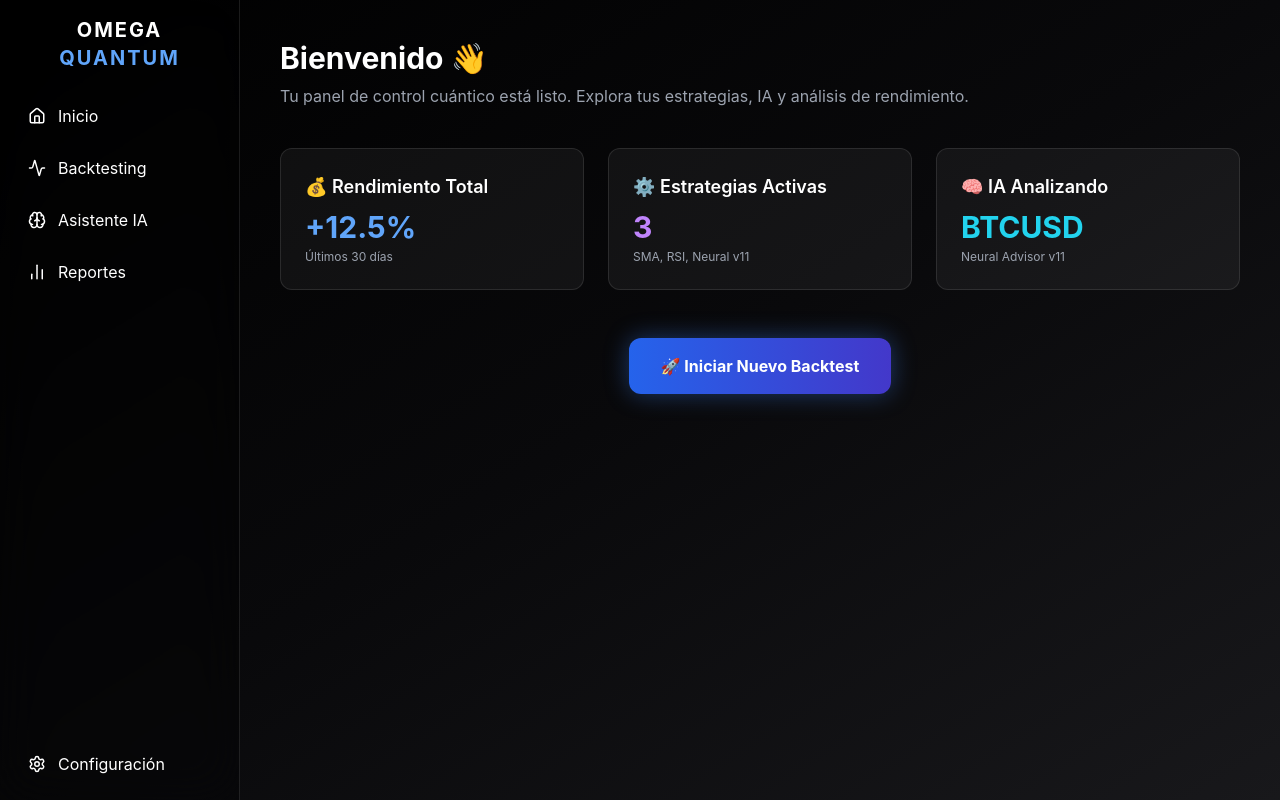
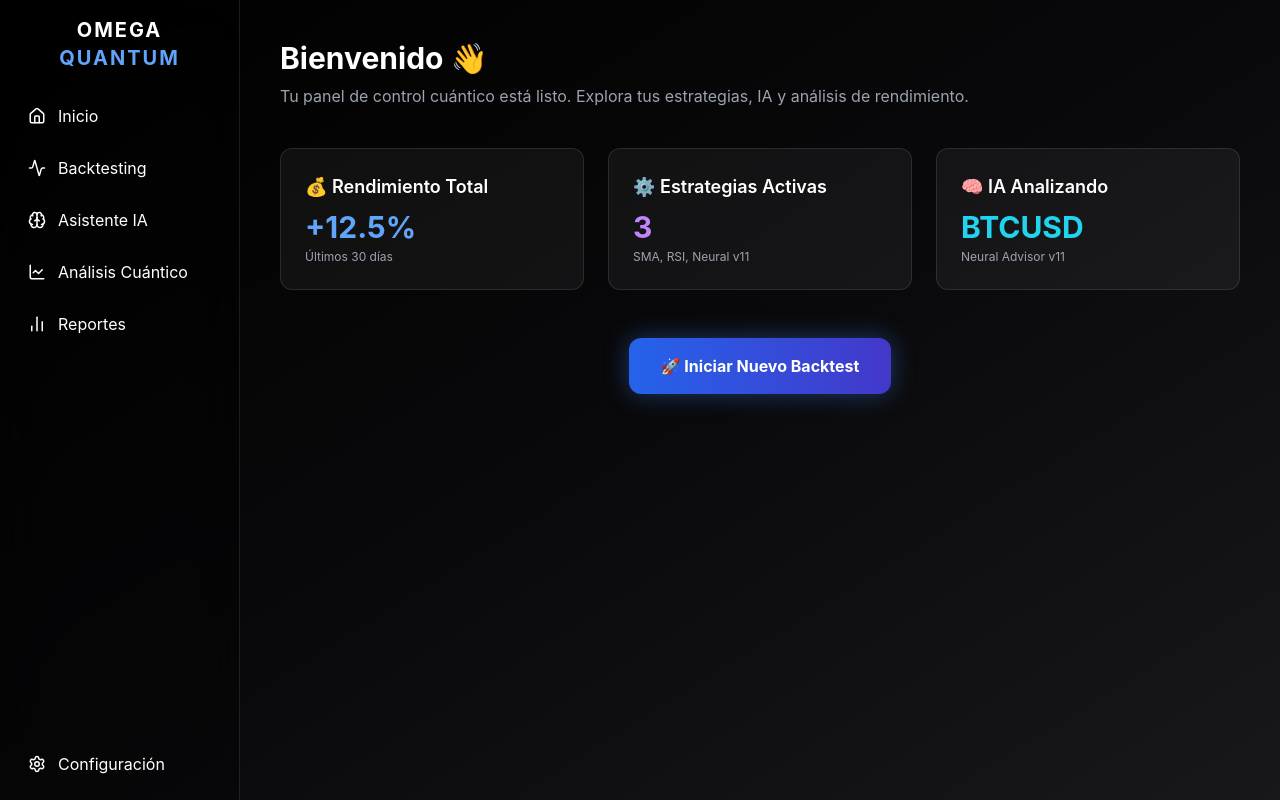
Before and after one commit to ces4rxs/omega-web, a Next.js app: page /dashboard in a window 1280 px wide. Built offline with nearby package versions, Linux system fonts and the light colour scheme.

Commit message:
feat(dashboard): añade acceso directo a Análisis Cuántico

```diff
--- a/src/app/dashboard/page.tsx
+++ b/src/app/dashboard/page.tsx
@@ -3,7 +3,14 @@
 import { motion } from "framer-motion";
 import { useEffect, useState } from "react";
 import { useRouter } from "next/navigation";
-import { Home, Activity, Brain, BarChart2, Settings } from "lucide-react";
+import {
+  Home,
+  Activity,
+  Brain,
+  BarChart2,
+  Settings,
+  LineChart,
+} from "lucide-react";
 
 export default function DashboardPage() {
   const router = useRouter();
@@ -46,6 +53,14 @@ export default function DashboardPage() {
               <Brain size={18} /> <span>Asistente IA</span>
             </button>
 
+            {/* 🔍 NUEVO BOTÓN — Análisis Cuántico */}
+            <button
+              onClick={() => router.push("/analysis")}
+              className="flex items-center gap-3 px-3 py-2 rounded-md hover:bg-blue-600/10 transition"
+            >
+              <LineChart size={18} /> <span>Análisis Cuántico</span>
+            </button>
+
             <button
               onClick={() => router.push("/reports")}
               className="flex items-center gap-3 px-3 py-2 rounded-md hover:bg-blue-600/10 transition"
@@ -76,20 +91,24 @@ export default function DashboardPage() {
             Bienvenido{user?.name ? `, ${user.name}` : ""} 👋
           </h2>
           <p className="text-gray-400 mb-10">
-            Tu panel de control cuántico está listo.
-            Explora tus estrategias, IA y análisis de rendimiento.
+            Tu panel de control cuántico está listo. Explora tus estrategias, IA
+            y análisis de rendimiento.
           </p>
 
           {/* Tarjetas de resumen */}
           <div className="grid md:grid-cols-3 gap-6">
             <div className="bg-white/5 border border-white/10 rounded-xl p-6 hover:border-blue-400/40 transition">
-              <h3 className="text-lg font-semibold mb-2">💰 Rendimiento Total</h3>
+              <h3 className="text-lg font-semibold mb-2">
+                💰 Rendimiento Total
+              </h3>
               <p className="text-3xl font-bold text-blue-400">+12.5%</p>
               <p className="text-xs text-gray-400 mt-1">Últimos 30 días</p>
             </div>
 
             <div className="bg-white/5 border border-white/10 rounded-xl p-6 hover:border-blue-400/40 transition">
-              <h3 className="text-lg font-semibold mb-2">⚙️ Estrategias Activas</h3>
+              <h3 className="text-lg font-semibold mb-2">
+                ⚙️ Estrategias Activas
+              </h3>
               <p className="text-3xl font-bold text-purple-400">3</p>
               <p className="text-xs text-gray-400 mt-1">SMA, RSI, Neural v11</p>
             </div>
@@ -97,7 +116,9 @@ export default function DashboardPage() {
             <div className="bg-white/5 border border-white/10 rounded-xl p-6 hover:border-blue-400/40 transition">
               <h3 className="text-lg font-semibold mb-2">🧠 IA Analizando</h3>
               <p className="text-3xl font-bold text-cyan-400">BTCUSD</p>
-              <p className="text-xs text-gray-400 mt-1">Neural Advisor v11</p>
+              <p className="text-xs text-gray-400 mt-1">
+                Neural Advisor v11
+              </p>
             </div>
           </div>
 
```
